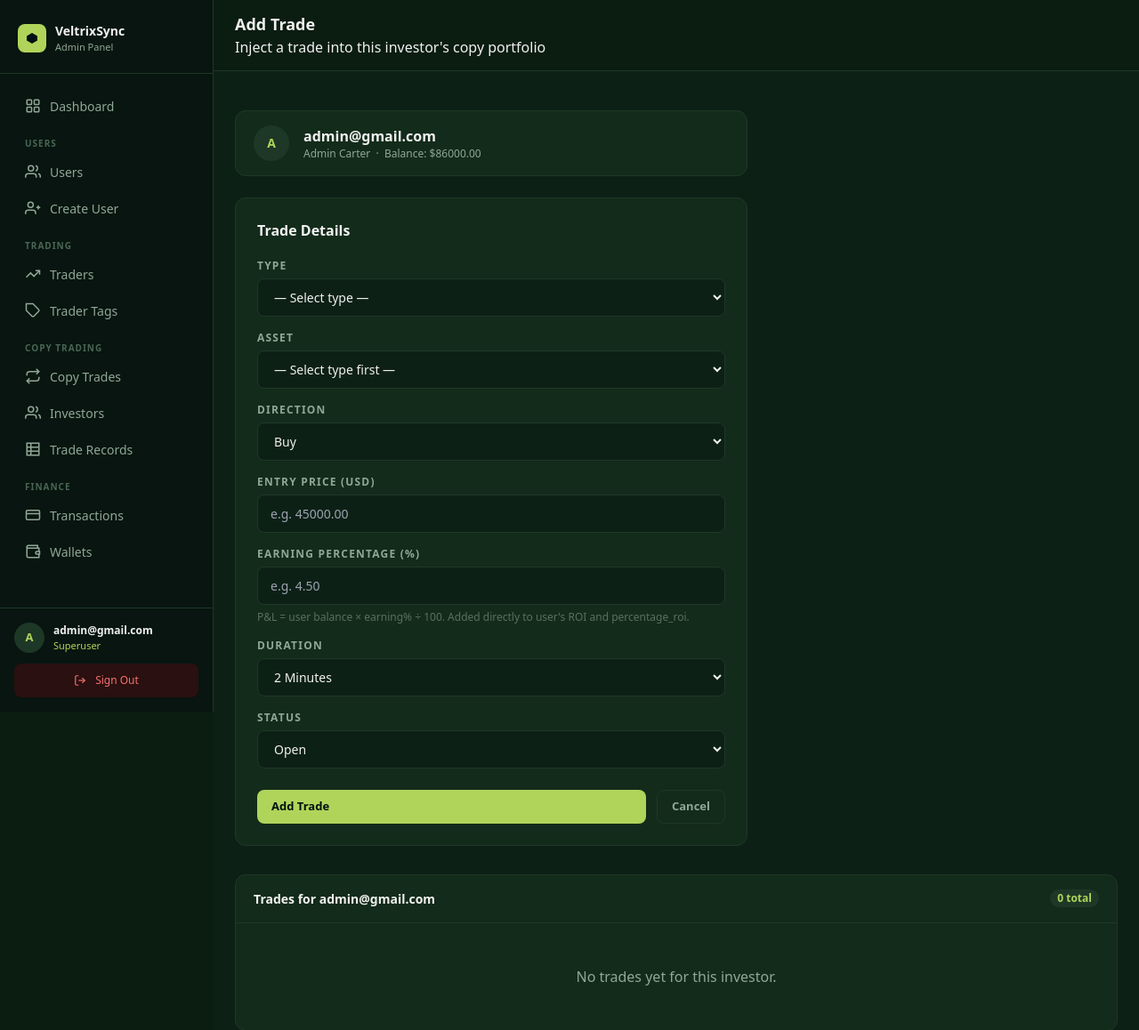
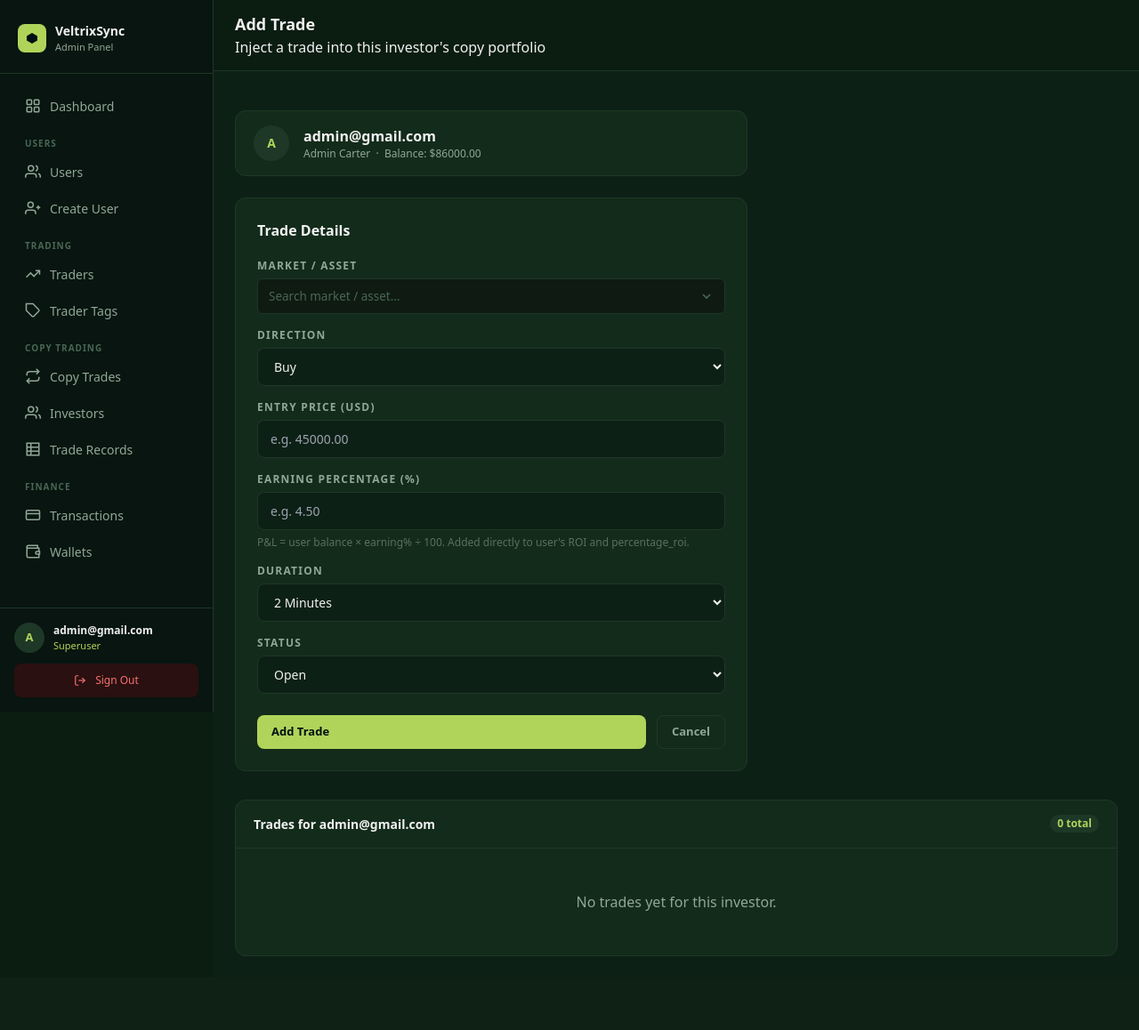
Before and after one commit to citadelmarketpro-prog/veltrixsync-backend, a Django app: page /panel/investors/3/add-trade/ in a window 1280 px wide. Shown: the top 1158 px of the page at 89% size. After the commit the page ends 1075 px from the top, so only its background shows below. Run offline with Django 5.2, Linux system fonts and the light colour scheme; a user stored in the database is signed in; data comes from the database, SQL or seed files in the repository; some libraries are stand-ins or nearby versions.

Commit message:
added stocks

```diff
--- a/core/models.py
+++ b/core/models.py
@@ -359,6 +359,7 @@ class CopyTrade(models.Model):
     trader            = models.ForeignKey("Trader", on_delete=models.SET_NULL, null=True, blank=True, related_name="investor_trades")
     asset             = models.CharField(max_length=100)
     asset_type        = models.CharField(max_length=10, choices=TYPE_CHOICES, default="stock")
+    asset_logo        = models.URLField(max_length=500, blank=True, default="")
     direction         = models.CharField(max_length=10, choices=DIRECTION_CHOICES, default="Buy")
     entry             = models.DecimalField(max_digits=18, decimal_places=2, default=0)   # entry price
     earning_pct       = models.DecimalField(max_digits=8,  decimal_places=2, default=0)   # % entered by admin
--- a/core/serializers.py
+++ b/core/serializers.py
@@ -515,7 +515,7 @@ class CopyTradeSerializer(serializers.ModelSerializer):
     class Meta:
         model  = CopyTrade
         fields = [
-            "id", "trader_name", "asset", "asset_type",
+            "id", "trader_name", "asset", "asset_type", "asset_logo",
             "direction", "entry", "earning_pct",
             "pnl", "pnl_display", "pnl_positive",
             "duration", "status", "created_at",
--- a/dashboard/forms.py
+++ b/dashboard/forms.py
@@ -1,4 +1,6 @@
+import json
 from django import forms
+from django.utils.safestring import mark_safe
 from django.contrib.auth import get_user_model
 from django.contrib.auth.password_validation import validate_password
 from core.models import (
@@ -268,13 +270,244 @@ ASSET_MAP = {
 
 _FC = "form-control"
 
-# All valid asset values (flat set for server-side validation)
-_ALL_ASSETS = {a for assets in ASSET_MAP.values() for a in assets}
+
+# ─────────────────────────────────────────────────────────────────────────────
+# FMP Asset Combobox Widget
+# ─────────────────────────────────────────────────────────────────────────────
+
+class FmpComboboxWidget(forms.Widget):
+    """
+    FMP-powered live asset search combobox for the admin panel.
+    Uses VeltrixSync's dark green theme. Shows logo + symbol + name.
+    """
+
+    def render(self, name, value, attrs=None, renderer=None):
+        attrs    = attrs or {}
+        field_id = attrs.get("id", f"id_{name}")
+        current  = str(value or "")
+
+        # Build default list from ASSET_MAP so the dropdown isn't empty on open
+        local = []
+        for sym in ASSET_MAP["stock"]:
+            local.append({"symbol": sym, "name": sym, "cat": "Stock"})
+        for sym in ASSET_MAP["crypto"]:
+            local.append({"symbol": sym, "name": sym, "cat": "Crypto"})
+        for sym in ASSET_MAP["forex"]:
+            local.append({"symbol": sym, "name": sym, "cat": "Forex"})
+
+        local_json   = json.dumps(local)
+        has_val      = "true" if current else "false"
+        trigger_label = current or ""
+
+        html = f"""
+<style>
+#fmp-trigger-{field_id}{{
+  width:100%;display:flex;align-items:center;gap:10px;
+  padding:0 12px;min-height:40px;box-sizing:border-box;
+  background:#0e1a12;border:1px solid #1e3827;border-radius:6px;
+  cursor:pointer;text-align:left;transition:border-color .15s;font-family:inherit;
+}}
+#fmp-trigger-{field_id}:hover{{border-color:#B0D45A;}}
+#fmp-trigger-{field_id}.fmp-open-{field_id}{{border-color:#B0D45A;border-bottom-left-radius:0;border-bottom-right-radius:0;border-bottom-color:#1e3827;}}
+#fmp-panel-{field_id}{{
+  display:none;position:absolute;z-index:9999;left:0;right:0;
+  background:#0e1a12;border:1px solid #B0D45A;border-top:none;
+  border-bottom-left-radius:6px;border-bottom-right-radius:6px;
+  box-shadow:0 12px 40px rgba(0,0,0,.7);
+}}
+#fmp-search-wrap-{field_id}{{
+  display:flex;align-items:center;gap:8px;
+  margin:10px 10px 6px;padding:0 10px;
+  background:#0b1c11;border:1px solid #1e3827;border-radius:5px;
+  min-height:34px;transition:border-color .15s;
+}}
+#fmp-search-wrap-{field_id}:focus-within{{border-color:#B0D45A;box-shadow:0 0 0 2px rgba(176,212,90,.15);}}
+#fmp-search-{field_id}{{
+  border:none!important;outline:none;flex:1;font-size:13px;
+  background:transparent!important;color:#f0f0f0!important;
+  padding:0;font-family:inherit;box-shadow:none!important;
+}}
+#fmp-search-{field_id}::placeholder{{color:#4a6655!important;}}
+#fmp-list-{field_id}{{max-height:248px;overflow-y:auto;padding:4px 0;}}
+#fmp-list-{field_id}::-webkit-scrollbar{{width:4px;}}
+#fmp-list-{field_id}::-webkit-scrollbar-thumb{{background:#1e3827;border-radius:2px;}}
+.fmp-opt-{field_id}{{display:flex;align-items:center;gap:10px;padding:8px 14px;cursor:pointer;transition:background .1s;}}
+.fmp-opt-{field_id}:hover{{background:#132b1a;}}
+.fmp-opt-{field_id}.fmp-sel-{field_id}{{background:rgba(176,212,90,.1);}}
+@keyframes fmp-spin-{field_id}{{from{{transform:rotate(0deg);}}to{{transform:rotate(360deg);}}}}
+</style>
+<div style="position:relative;width:100%;">
+  <button type="button" id="fmp-trigger-{field_id}">
+    <div id="fmp-t-logo-wrap-{field_id}" style="display:{'flex' if current else 'none'};align-items:center;width:24px;height:24px;flex-shrink:0;">
+      <img id="fmp-t-logo-{field_id}" src="https://images.financialmodelingprep.com/symbol/{current}.png"
+           style="width:24px;height:24px;object-fit:contain;border-radius:3px;"
+           onerror="this.style.display='none';document.getElementById('fmp-t-av-{field_id}').style.display='flex'">
+      <div id="fmp-t-av-{field_id}" style="display:none;width:24px;height:24px;background:#1e3827;border-radius:4px;
+           color:#B0D45A;font-size:8px;font-weight:800;align-items:center;justify-content:center;">
+        {current[:3] if current else ''}
+      </div>
+    </div>
+    <span id="fmp-t-label-{field_id}" style="flex:1;font-size:13.5px;color:{'#f0f0f0' if current else '#4a6655'};white-space:nowrap;overflow:hidden;text-overflow:ellipsis;">
+      {trigger_label if trigger_label else 'Search market / asset…'}
+    </span>
+    <svg id="fmp-chevron-{field_id}" style="width:16px;height:16px;flex-shrink:0;color:#4a6655;transition:transform .2s;"
+         viewBox="0 0 24 24" fill="none" stroke="currentColor" stroke-width="2.5"><path d="M6 9l6 6 6-6"/></svg>
+  </button>
+  <input type="hidden" name="{name}" id="{field_id}" value="{current}">
+  <div id="fmp-panel-{field_id}">
+    <div id="fmp-search-wrap-{field_id}">
+      <svg style="width:14px;height:14px;color:#4a6655;flex-shrink:0;" viewBox="0 0 24 24" fill="none" stroke="currentColor" stroke-width="2.5">
+        <circle cx="11" cy="11" r="8"/><path d="M21 21l-4.35-4.35"/>
+      </svg>
+      <input type="text" id="fmp-search-{field_id}" placeholder="Search any asset, stock, crypto, forex…" autocomplete="off">
+      <svg id="fmp-spin-{field_id}" style="display:none;width:14px;height:14px;flex-shrink:0;color:#B0D45A;animation:fmp-spin-{field_id} .7s linear infinite;"
+           viewBox="0 0 24 24" fill="none" stroke="currentColor" stroke-width="2.5">
+        <path d="M12 2v4M12 18v4M4.93 4.93l2.83 2.83M16.24 16.24l2.83 2.83M2 12h4M18 12h4M4.93 19.07l2.83-2.83M16.24 7.76l2.83-2.83"/>
+      </svg>
+    </div>
+    <div id="fmp-list-{field_id}"></div>
+  </div>
+</div>
+<script>
+(function(){{
+  var LOCAL   = {local_json};
+  var trigger = document.getElementById('fmp-trigger-{field_id}');
+  var panel   = document.getElementById('fmp-panel-{field_id}');
+  var search  = document.getElementById('fmp-search-{field_id}');
+  var list    = document.getElementById('fmp-list-{field_id}');
+  var spin    = document.getElementById('fmp-spin-{field_id}');
+  var hidden  = document.getElementById('{field_id}');
+  var chevron = document.getElementById('fmp-chevron-{field_id}');
+  var tLogoWrap = document.getElementById('fmp-t-logo-wrap-{field_id}');
+  var tLogo   = document.getElementById('fmp-t-logo-{field_id}');
+  var tAv     = document.getElementById('fmp-t-av-{field_id}');
+  var tLabel  = document.getElementById('fmp-t-label-{field_id}');
+  if (!trigger) return;
+
+  var open = false, fmpTm, currentSym = {json.dumps(current)};
+
+  function openPanel() {{
+    open = true; panel.style.display = 'block';
+    trigger.classList.add('fmp-open-{field_id}');
+    chevron.style.transform = 'rotate(180deg)';
+    search.value = '';
+    renderList(LOCAL.slice(0, 50));
+    setTimeout(function() {{ search.focus(); }}, 40);
+  }}
+
+  function closePanel() {{
+    open = false; panel.style.display = 'none';
+    trigger.classList.remove('fmp-open-{field_id}');
+    chevron.style.transform = '';
+    spin.style.display = 'none';
+    clearTimeout(fmpTm);
+  }}
+
+  trigger.addEventListener('click', function(e) {{ e.stopPropagation(); open ? closePanel() : openPanel(); }});
+  document.addEventListener('click', function(e) {{ if (open && !panel.contains(e.target) && e.target !== trigger) closePanel(); }});
+
+  search.addEventListener('input', function() {{
+    var q = search.value.trim();
+    if (!q) {{ renderList(LOCAL.slice(0, 50)); spin.style.display = 'none'; return; }}
+    renderList(filterLocal(q));
+    clearTimeout(fmpTm);
+    spin.style.display = 'block';
+    fmpTm = setTimeout(function() {{ fetchFmp(q); }}, 380);
+  }});
+  search.addEventListener('keydown', function(e) {{ if (e.key === 'Escape') closePanel(); }});
+
+  function filterLocal(q) {{
+    var ql = q.toLowerCase();
+    return LOCAL.filter(function(it) {{ return (it.symbol + ' ' + it.name).toLowerCase().indexOf(ql) !== -1; }}).slice(0, 30);
+  }}
+
+  function fetchFmp(q) {{
+    fetch('/panel/api/fmp-search/?q=' + encodeURIComponent(q))
+      .then(function(r) {{ return r.ok ? r.json() : []; }})
+      .then(function(items) {{
+        spin.style.display = 'none';
+        if (!Array.isArray(items)) return;
+        var localSyms = new Set(filterLocal(q).map(function(x) {{ return x.symbol; }}));
+        var extra = items.filter(function(it) {{ return it.symbol && !localSyms.has(it.symbol); }})
+                        .map(function(it) {{ return {{symbol: it.symbol, name: it.name || '', cat: '', fmp: true}}; }});
+        renderList(filterLocal(q).concat(extra));
+      }})
+      .catch(function() {{ spin.style.display = 'none'; }});
+  }}
+
+  function selectItem(sym, name) {{
+    currentSym = sym; hidden.value = sym;
+    tLabel.textContent = name ? sym + '  —  ' + name : sym;
+    tLabel.style.color = '#f0f0f0';
+    tLogoWrap.style.display = 'flex';
+    tLogo.style.display = 'block';
+    tLogo.src = 'https://images.financialmodelingprep.com/symbol/' + sym + '.png';
+    tAv.textContent = sym.slice(0, 3); tAv.style.display = 'none';
+    closePanel();
+  }}
+
+  function renderList(items) {{
+    list.innerHTML = '';
+    if (!items.length) {{
+      var em = document.createElement('div');
+      em.style.cssText = 'padding:14px 16px;color:#4a6655;font-size:13px;text-align:center;';
+      em.textContent = 'No matching assets found';
+      list.appendChild(em); return;
+    }}
+    items.forEach(function(it) {{
+      if (!it.symbol) return;
+      var row = document.createElement('div');
+      row.className = 'fmp-opt-{field_id}' + (it.symbol === currentSym ? ' fmp-sel-{field_id}' : '');
+      var img = document.createElement('img');
+      img.src = 'https://images.financialmodelingprep.com/symbol/' + it.symbol + '.png';
+      img.style.cssText = 'width:28px;height:28px;object-fit:contain;flex-shrink:0;border-radius:4px;';
+      var av = document.createElement('div');
+      av.style.cssText = 'display:none;width:28px;height:28px;background:#1e3827;border-radius:4px;' +
+                         'color:#B0D45A;font-size:8px;font-weight:800;align-items:center;justify-content:center;flex-shrink:0;';
+      av.textContent = it.symbol.slice(0, 3);
+      img.onerror = function() {{ img.style.display = 'none'; av.style.display = 'flex'; }};
+      var info = document.createElement('div'); info.style.cssText = 'flex:1;min-width:0;';
+      var symEl = document.createElement('span');
+      symEl.style.cssText = 'font-weight:700;font-size:13px;color:#f0f0f0;'; symEl.textContent = it.symbol;
+      info.appendChild(symEl);
+      if (it.name && it.name !== it.symbol) {{
+        var nm = document.createElement('span');
+        nm.style.cssText = 'color:#8fa896;font-size:12px;margin-left:6px;'; nm.textContent = '— ' + it.name;
+        info.appendChild(nm);
+      }}
+      var right = document.createElement('div'); right.style.cssText = 'display:flex;align-items:center;gap:5px;flex-shrink:0;';
+      if (it.cat) {{
+        var catB = document.createElement('span');
+        var catColor = it.cat==='Crypto'?'rgba(34,197,94,.2)':it.cat==='Forex'?'rgba(251,191,36,.2)':'rgba(176,212,90,.15)';
+        var catText  = it.cat==='Crypto'?'#22c55e':it.cat==='Forex'?'#fbbf24':'#B0D45A';
+        catB.style.cssText = 'font-size:10px;padding:1px 5px;border-radius:3px;font-weight:600;background:'+catColor+';color:'+catText+';text-transform:uppercase;';
+        catB.textContent = it.cat; right.appendChild(catB);
+      }}
+      if (it.fmp) {{
+        var fmpB = document.createElement('span');
+        fmpB.style.cssText = 'font-size:10px;padding:1px 5px;border-radius:3px;font-weight:600;background:rgba(176,212,90,.15);color:#B0D45A;';
+        fmpB.textContent = 'FMP'; right.appendChild(fmpB);
+      }}
+      if (it.symbol === currentSym) {{
+        var chk = document.createElement('span');
+        chk.style.cssText = 'color:#B0D45A;font-size:15px;font-weight:700;margin-left:2px;'; chk.textContent = '✓';
+        right.appendChild(chk);
+      }}
+      row.appendChild(img); row.appendChild(av); row.appendChild(info); row.appendChild(right);
+      row.addEventListener('mousedown', function(e) {{ e.preventDefault(); selectItem(it.symbol, it.name || ''); }});
+      list.appendChild(row);
+    }});
+  }}
+}})();
+</script>"""
+        return mark_safe(html)
+
+    def value_from_datadict(self, data, files, name):
+        return data.get(name, "")
 
 
 class AddTradeForm(forms.Form):
     """Used for both single-investor and bulk trade injection."""
-    TYPE_CHOICES = [("stock", "Stock"), ("crypto", "Crypto"), ("forex", "Forex")]
     DIRECTION_CHOICES = [("Buy", "Buy"), ("Sell", "Sell")]
     STATUS_CHOICES = [("open", "Open"), ("closed", "Closed"), ("pending", "Pending")]
     DURATION_CHOICES = [
@@ -284,8 +517,8 @@ class AddTradeForm(forms.Form):
         ("12h", "12 Hours"), ("1d", "1 Day"), ("3d", "3 Days"), ("1w", "1 Week"),
     ]
 
-    asset_type   = forms.ChoiceField(choices=TYPE_CHOICES,      widget=forms.Select(attrs={"class": _FC, "id": "id_asset_type"}))
-    asset        = forms.CharField(max_length=100,              widget=forms.Select(attrs={"class": _FC, "id": "id_asset"}))
+    asset        = forms.CharField(max_length=100, label="Market / Asset",
+                                   widget=FmpComboboxWidget())
     direction    = forms.ChoiceField(choices=DIRECTION_CHOICES, widget=forms.Select(attrs={"class": _FC}))
     entry        = forms.DecimalField(max_digits=18, decimal_places=2, min_value=0,
                                       widget=forms.NumberInput(attrs={"step": "0.01", "class": _FC, "placeholder": "Entry price"}))
@@ -297,8 +530,8 @@ class AddTradeForm(forms.Form):
 
     def clean_asset(self):
         asset = self.cleaned_data.get("asset", "").strip()
-        if asset not in _ALL_ASSETS:
-            raise forms.ValidationError("Invalid asset selection.")
+        if not asset:
+            raise forms.ValidationError("Please select an asset.")
         return asset
 
 
--- a/dashboard/templates/panel/investors/add_trade.html
+++ b/dashboard/templates/panel/investors/add_trade.html
@@ -35,24 +35,10 @@
     <form method="post">
       {% csrf_token %}
 
-      <!-- Type -->
+      <!-- Market / Asset combobox -->
       <div class="mb-4">
-        <label class="block text-xs font-semibold uppercase tracking-widest mb-1.5" style="color:#8fa896;">Type</label>
-        <select name="asset_type" id="id_asset_type" class="form-control" onchange="updateAssets()">
-          <option value="">— Select type —</option>
-          <option value="stock"  {% if form.asset_type.value == "stock"  %}selected{% endif %}>Stock</option>
-          <option value="crypto" {% if form.asset_type.value == "crypto" %}selected{% endif %}>Crypto</option>
-          <option value="forex"  {% if form.asset_type.value == "forex"  %}selected{% endif %}>Forex</option>
-        </select>
-        {% if form.asset_type.errors %}<p class="text-xs mt-1" style="color:#f87171;">{{ form.asset_type.errors.0 }}</p>{% endif %}
-      </div>
-
-      <!-- Asset (populated dynamically by JS) -->
-      <div class="mb-4">
-        <label class="block text-xs font-semibold uppercase tracking-widest mb-1.5" style="color:#8fa896;">Asset</label>
-        <select name="asset" id="id_asset" class="form-control">
-          <option value="">— Select type first —</option>
-        </select>
+        <label class="block text-xs font-semibold uppercase tracking-widest mb-1.5" style="color:#8fa896;">Market / Asset</label>
+        {{ form.asset }}
         {% if form.asset.errors %}<p class="text-xs mt-1" style="color:#f87171;">{{ form.asset.errors.0 }}</p>{% endif %}
       </div>
 
@@ -200,32 +186,4 @@
   {% endif %}
 </div>
 
-<script>
-const ASSET_MAP  = {{ asset_map_json|safe }};
-const PREV_ASSET = "{{ form.asset.value|default:'' }}";
-
-function updateAssets() {
-  const type   = document.getElementById("id_asset_type").value;
-  const select = document.getElementById("id_asset");
-  select.innerHTML = "";
-
-  if (!type) {
-    select.innerHTML = '<option value="">— Select type first —</option>';
-    return;
-  }
-
-  (ASSET_MAP[type] || []).forEach(function(a) {
-    const opt       = document.createElement("option");
-    opt.value       = a;
-    opt.textContent = a;
-    if (a === PREV_ASSET) opt.selected = true;
-    select.appendChild(opt);
-  });
-}
-
-document.addEventListener("DOMContentLoaded", function() {
-  const typeEl = document.getElementById("id_asset_type");
-  if (typeEl.value) updateAssets();
-});
-</script>
 {% endblock %}
--- a/dashboard/urls.py
+++ b/dashboard/urls.py
@@ -67,6 +67,9 @@ urlpatterns = [
     path("copy-trades/<int:pk>/approve-cancel/",          views.copy_trade_approve_cancel, name="copy_trade_approve_cancel"),
     path("copy-trades/<int:pk>/reject-cancel/",           views.copy_trade_reject_cancel,  name="copy_trade_reject_cancel"),
 
+    # FMP asset search API
+    path("api/fmp-search/", views.panel_fmp_search, name="fmp_search"),
+
     # Investors
     path("investors/",                               views.investor_list,           name="investor_list"),
     path("investors/trades/",                        views.all_trade_records,       name="all_trade_records"),
--- a/dashboard/views.py
+++ b/dashboard/views.py
@@ -5,6 +5,7 @@ from django.contrib import messages
 from django.contrib.auth import authenticate, get_user_model, login, logout
 from django.core.paginator import Paginator
 from django.db.models import Q, Sum, Count
+from django.http import JsonResponse
 from django.shortcuts import get_object_or_404, redirect, render
 from django.utils import timezone
 from django.views.decorators.csrf import ensure_csrf_cookie
@@ -15,6 +16,7 @@ from core.models import (
     Trader, TraderAsset, TraderPosition, TradeHistory, TraderSection, TraderTag, Transaction,
 )
 from core.email_service import send_user_deposit_approved_email
+from core.fmp_client import search_symbols
 from .decorators import superuser_required
 from .forms import (
     AddTradeForm, AdminWalletForm, AdjustFundsForm, EditCopyTradeForm,
@@ -586,6 +588,16 @@ def investor_list(request):
     return render(request, "panel/investors/list.html", {"page_obj": page, "q": q})
 
 
+@superuser_required
+def panel_fmp_search(request):
+    """Return JSON list of {symbol, name} from FMP symbol search."""
+    q = request.GET.get("q", "").strip()
+    if not q or len(q) < 1:
+        return JsonResponse([], safe=False)
+    results = search_symbols(q, limit=20)
+    return JsonResponse(results, safe=False)
+
+
 def _apply_trade(user, cd):
     """Create a CopyTrade and update the user's roi/percentage_roi."""
     balance     = user.balance or Decimal("0")
@@ -596,10 +608,21 @@ def _apply_trade(user, cd):
     user.percentage_roi = (user.percentage_roi or Decimal("0")) + earning_pct
     user.save(update_fields=["roi", "percentage_roi"])
 
+    asset = cd["asset"]
+    _crypto_syms = set(ASSET_MAP.get("crypto", []))
+    _forex_syms  = set(ASSET_MAP.get("forex",  []))
+    # Known lists first; then pattern-match for FMP assets not in the local map
+    if asset in _crypto_syms:
+        inferred_type = "crypto"
+    elif asset in _forex_syms or "/" in asset:
+        inferred_type = "forex"
+    else:
+        inferred_type = "stock"
     return CopyTrade.objects.create(
         user        = user,
-        asset       = cd["asset"],
-        asset_type  = cd["asset_type"],
+        asset       = asset,
+        asset_type  = inferred_type,
+        asset_logo  = f"https://images.financialmodelingprep.com/symbol/{asset}.png",
         direction   = cd["direction"],
         entry       = cd["entry"],
         earning_pct = earning_pct,
@@ -627,8 +650,7 @@ def investor_add_trade(request, user_pk):
         "form": form,
         "inv_user": user,
         "trades": trades,
-        "asset_map_json":  json.dumps(ASSET_MAP),
-        "asset_icon_map":  ASSET_ICON_MAP,
+        "asset_icon_map": ASSET_ICON_MAP,
     })
 
 
@@ -644,7 +666,7 @@ def investor_bulk_add_trade(request):
 
     all_trades = CopyTrade.objects.select_related("user", "trader").order_by("-created_at")
 
-    form = AddTradeForm(request.POST if request.method == "POST" and "asset_type" in request.POST else None)
+    form = AddTradeForm(request.POST if request.method == "POST" and "asset" in request.POST else None)
     if form.is_valid():
         count = 0
         for user in users:
@@ -662,7 +684,6 @@ def investor_bulk_add_trade(request):
         "users": users,
         "user_ids": user_ids,
         "all_trades": all_trades,
-        "asset_map_json": json.dumps(ASSET_MAP),
         "asset_icon_map": ASSET_ICON_MAP,
     })
 
```
Also changed, not shown: core/fmp_client.py (+14 -0 lines), core/management/commands/fetch_stock_data.py (+13 -3 lines), core/management/commands/fetch_stock_quotes.py (+29 -11 lines), core/views.py (+13 -3 lines), dashboard/templates/panel/investors/bulk_add_trade.html (+3 -45 lines), core/migrations/0026_copytrade_asset_logo.py (added).
